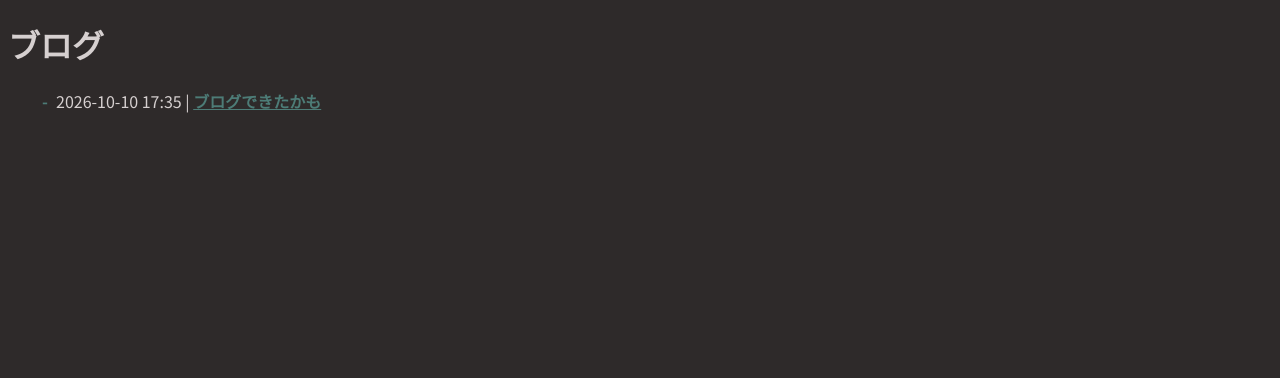
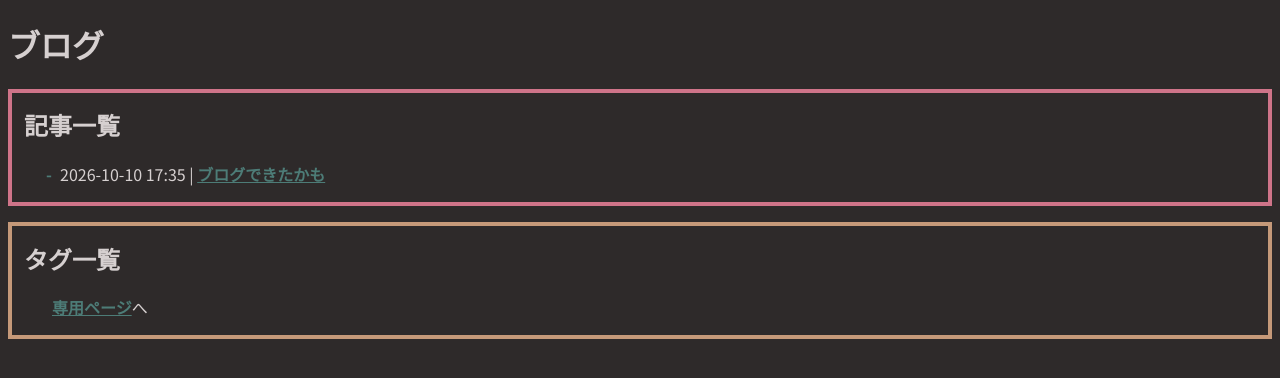
Before and after one commit to vm-xeck/vm-xeck.github.io, a plain HTML site: page docs/index.html in a window 1280 px wide. Drawn offline with Linux system fonts and the light colour scheme.

Commit message:
トップページの見た目をいじった

```diff
--- a/docs/index.html
+++ b/docs/index.html
@@ -9,8 +9,15 @@
 </head>
 <body>
 <h1>ブログ</h1>
+<div class="toppage-content toppage-news">
+<h2>記事一覧</h2>
 <ul>
 <li>2026-10-10 17:35 | <a class="m2-link" href="/202610101735.html">ブログできたかも</a></li>
 </ul>
+</div>
+<div class="toppage-content toppage-tags">
+<h2>タグ一覧</h2>
+<p><a class="m2-link" href="/tag/index.html">専用ページ</a>へ</p>
+</div>
 </body>
 </html>
--- a/docs/style.css
+++ b/docs/style.css
@@ -3,6 +3,9 @@
     --white: #d6d0d0;
     --green: #4d7c77;
     --grey: #585152;
+
+    --red: #cf7489;
+    --orange: #c59979;
 }
 
 
@@ -38,3 +41,26 @@ ul li::marker {
     color: var(--green);
     font-weight: bold;
 }
+
+
+.toppage-content {
+    border: solid 0.3em;
+    margin-block-start: 1em;
+    margin-block-end: 1em;
+}
+.toppage-content h2 {
+    margin-block-start: 0.6em;
+    margin-inline-start: 0.5em;
+}
+.toppage-content p {
+    margin-block-start: 1em;
+    margin-block-end: 1em;
+    margin-inline-start: 40px;
+}
+
+.toppage-news {
+    border-color: var(--red);
+}
+.toppage-tags {
+    border-color: var(--orange);
+}
```
